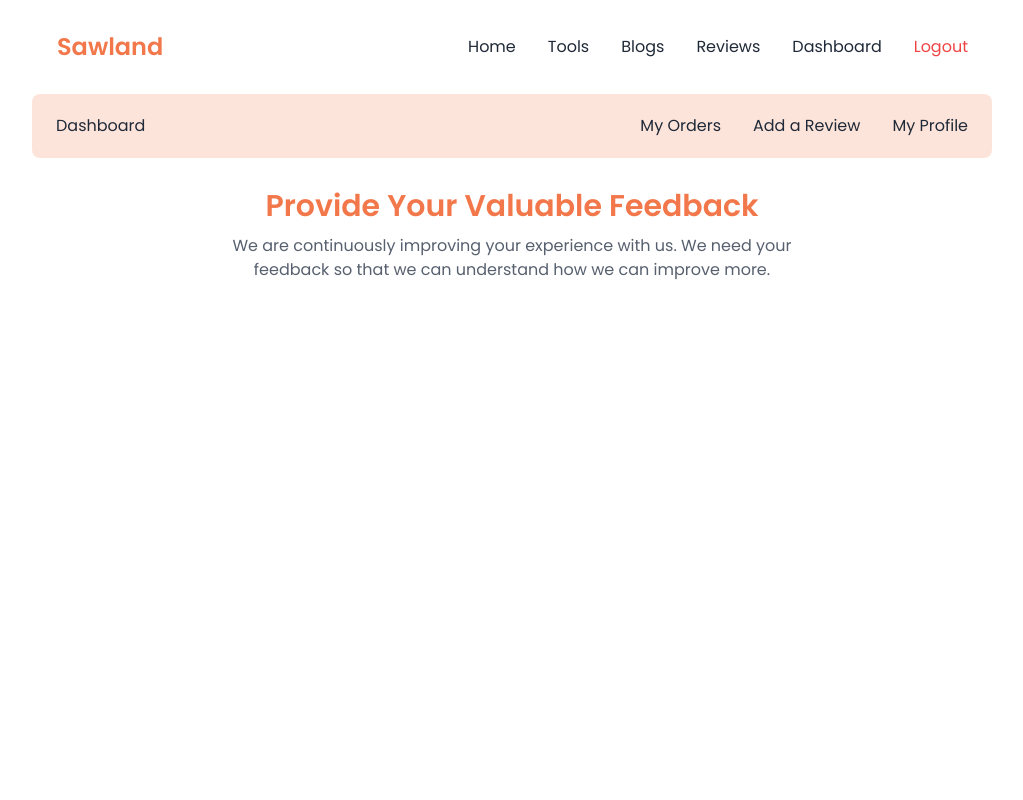
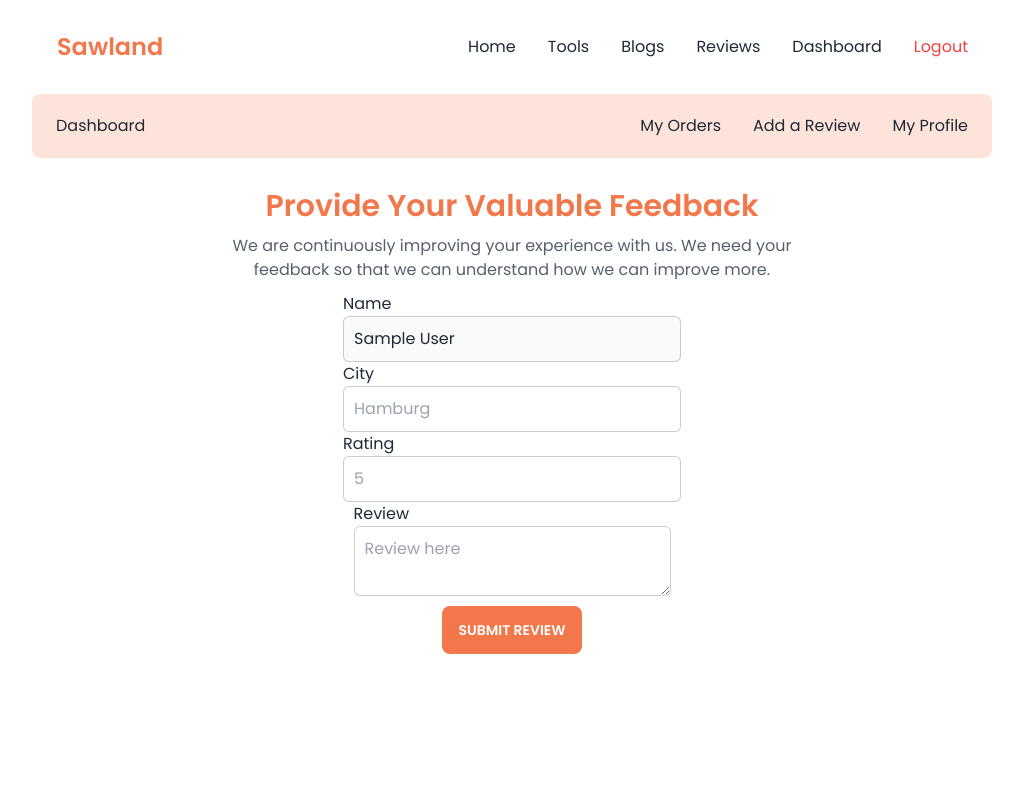
Before and after one commit to zillur-rgb/sawland-client, a React (Create React App) app: page /dashboard/addreview in a window 1280 px wide. Shown: the top 800 px of the page, without its empty margins (128-1151 px from the left). Built offline with nearby package versions, Linux system fonts and the light colour scheme; no server answers; sample sign-in values are in the browser's storage.

Commit message:
Add review

```diff
--- a/src/Components/Dashboard/AddReview.jsx
+++ b/src/Components/Dashboard/AddReview.jsx
@@ -1,6 +1,38 @@
 import React from "react";
+import { useAuthState } from "react-firebase-hooks/auth";
+import { useForm } from "react-hook-form";
+import { toast } from "react-toastify";
+import auth from "../../firebase.init";
+import Loading from "../Shared/Loading";
 
 const AddReview = () => {
+  const [user, loading] = useAuthState(auth);
+  const { register, handleSubmit, reset } = useForm();
+
+  if (loading) {
+    return <Loading />;
+  }
+
+  const onSubmit = (data) => {
+    console.log(data);
+    const newReview = {
+      name: user?.displayName,
+      city: data?.city,
+      review: data?.review,
+      rating: data?.rating,
+    };
+
+    fetch("http://localhost:5000/reviews", {
+      method: "POST",
+      headers: {
+        "content-type": "application/json",
+      },
+      body: JSON.stringify(newReview),
+    })
+      .then((res) => res.json())
+      .then((data) => toast("Your review has been posted"));
+    reset();
+  };
   return (
     <div className="w-3/5 mx-auto my-20 flex flex-col justify-center items-center">
       <h1 className="text-3xl text-main  font-semibold my-10">
@@ -11,7 +43,58 @@ const AddReview = () => {
         feedback so that we can understand how we can improve more.{" "}
       </p>
 
-      <form className="w-full mx-auto flex flex-col justify-center items-center"></form>
+      <form
+        onSubmit={handleSubmit(onSubmit)}
+        className="w-full mx-auto flex flex-col justify-center items-center my-10"
+      >
+        <div className="flex flex-col">
+          <label htmlFor="name">Name</label>
+          <input
+            id="name"
+            className="border border-text border-opacity-30 rounded-md p-10 outline-none focus:border-opacity-100"
+            type="text"
+            disabled
+            value={user?.displayName || ""}
+            placeholder="name"
+          />
+        </div>
+
+        <div className="flex flex-col">
+          <label htmlFor="city">City</label>
+          <input
+            id="city"
+            className="border border-text border-opacity-30 rounded-md p-10 outline-none focus:border-opacity-100"
+            type="text"
+            placeholder="Hamburg"
+            {...register("city", { required: true })}
+          />
+        </div>
+        <div className="flex flex-col">
+          <label htmlFor="rating">Rating</label>
+          <input
+            id="rating"
+            className="border border-text border-opacity-30 rounded-md p-10 outline-none focus:border-opacity-100"
+            type="number"
+            placeholder="5"
+            {...register("rating", { required: true })}
+          />
+        </div>
+        <div className="flex flex-col">
+          <label htmlFor="city">Review</label>
+          <textarea
+            id="city"
+            className="border border-text border-opacity-30 rounded-md p-10 outline-none focus:border-opacity-100"
+            type="text"
+            placeholder="Review here"
+            {...register("review", { required: true })}
+          />
+        </div>
+        <input
+          type="submit"
+          value="Submit Review"
+          className="btn bg-main hover:bg-hover border-none hover:border my-10"
+        />
+      </form>
     </div>
   );
 };
--- a/src/Components/Dashboard/MyProfile.jsx
+++ b/src/Components/Dashboard/MyProfile.jsx
@@ -11,20 +11,24 @@ const MyProfile = () => {
   const { register, handleSubmit } = useForm();
   const { isLoading, data } = useQuery("user", () =>
     fetch(`http://localhost:5000/users/${user?.email}`, {
+      method: "GET",
       headers: {
         authorization: `Bearer ${localStorage.getItem("accessToken")}`,
       },
     }).then((res) => res.json())
   );
-  console.log(data);
+  const [name, setName] = useState(data?.name);
+  const [city, setCity] = useState(data?.city);
+  const [postcode, setPostcode] = useState(data?.postcode);
+  const [country, setCountry] = useState(data?.country);
+  const onSubmit = (data) => {
+    console.log(data);
+  };
 
   if (loading || isLoading) {
     return <Loading />;
   }
 
-  const onSubmit = (data) => {
-    console.log(data);
-  };
   return (
     <div className="w-3/5 mx-auto flex flex-col ">
       <div>
@@ -46,17 +50,17 @@ const MyProfile = () => {
               } border-text border-opacity-30 rounded-md my-10 p-10 outline-none focus:border-opacity-100`}
               {...(update ? "disabled" : "")}
               type="text"
-              value={data?.name || " "}
+              value={name}
+              onChange={({ target }) => setName(target.value)}
               readOnly={update ? false : true}
               placeholder="name"
-              {...register("example")}
             />
           </div>
           <div className="flex flex-col">
             <label htmlFor="email">Email</label>
             <input
               id="email"
-              value={data?.email || ""}
+              value={update ? "" : data?.email}
               className={`${
                 update ? "border" : "border-none"
               } border-text border-opacity-30 rounded-md my-10 p-10 outline-none focus:border-opacity-100`}
--- a/src/Components/Reviews/AllReviews.jsx
+++ b/src/Components/Reviews/AllReviews.jsx
@@ -1,11 +1,24 @@
 import React, { useContext } from "react";
+import { useQuery } from "react-query";
 import ToolsContext from "../../ToolsContext/ToolsContext";
+import Loading from "../Shared/Loading";
 
 const AllReviews = () => {
-  const { reviews } = useContext(ToolsContext);
+  // const { reviews } = useContext(ToolsContext);
+
+  const {
+    data: reviews,
+    isLoading,
+    refetch,
+  } = useQuery("reviews", () =>
+    fetch("http://localhost:5000/reviews").then((res) => res.json())
+  );
+  if (isLoading) {
+    return <Loading />;
+  }
   return (
     <div className="grid grid-cols-1 md:grid-cols-2 gap-50 my-60">
-      {reviews.map((review) => (
+      {reviews?.map((review) => (
         <div
           key={review._id}
           className=" border border-text border-opacity-20 card bg-base-100 shadow-xl"
--- a/src/Components/Reviews/Reviews.jsx
+++ b/src/Components/Reviews/Reviews.jsx
@@ -1,15 +1,24 @@
 import React, { useContext } from "react";
 import ToolsContext from "../../ToolsContext/ToolsContext";
+import { useQuery } from "react-query";
+import Loading from "../Shared/Loading";
 
 const Reviews = () => {
-  const { reviews } = useContext(ToolsContext);
+  // const { reviews } = useContext(ToolsContext);
+  const { data: reviews, isLoading } = useQuery("reviews", () =>
+    fetch("http://localhost:5000/reviews").then((res) => res.json())
+  );
+
+  if (isLoading) {
+    return <Loading />;
+  }
   return (
     <div className="w-3/4 mx-auto my-100">
       <h1 className="text-main font-bold my-60 text-3xl text-center">
         What our clients say?
       </h1>
       <div className="grid grid-cols-2 gap-50 ">
-        {reviews.slice(-3, -1).map((review) => (
+        {reviews?.slice(-2).map((review) => (
           <div
             key={review._id}
             className=" border border-text border-opacity-20 card bg-base-100 shadow-xl"
--- a/src/Pages/Dashboard.jsx
+++ b/src/Pages/Dashboard.jsx
@@ -7,7 +7,6 @@ import useAdmin from "../hooks/useAdmin";
 
 const Dashboard = () => {
   const [user, loading] = useAuthState(auth);
-  console.log(user);
   const [admin] = useAdmin(user);
   if (loading) {
     return <Loading />;
--- a/src/ToolsContext/ToolsContext.js
+++ b/src/ToolsContext/ToolsContext.js
@@ -1,9 +1,11 @@
 import { createContext, useEffect, useState } from "react";
+import { useQuery } from "react-query";
+import Loading from "../Components/Shared/Loading";
 
 const ToolsContext = createContext();
 export function ToolsProvider({ children }) {
   const [tools, setTools] = useState([]);
-  const [reviews, setReviews] = useState([]);
+  // const [reviews, setReviews] = useState([]);
   const [users, setUsers] = useState([]);
   // console.log(reviews);
   // console.log(tools);
@@ -12,11 +14,11 @@ export function ToolsProvider({ children }) {
       .then((res) => res.json())
       .then((data) => setTools(...tools, data));
   }, []);
-  useEffect(() => {
-    fetch("http://localhost:5000/reviews")
-      .then((res) => res.json())
-      .then((data) => setReviews(...reviews, data));
-  }, []);
+  // useEffect(() => {
+  //   fetch("http://localhost:5000/reviews")
+  //     .then((res) => res.json())
+  //     .then((data) => setReviews(...reviews, data));
+  // }, []);
 
   useEffect(() => {
     fetch("http://localhost:5000/users")
@@ -24,15 +26,27 @@ export function ToolsProvider({ children }) {
       .then((data) => setUsers(...users, data));
   }, []);
 
+  // const {
+  //   data: reviews,
+  //   isLoading,
+  //   refetch,
+  // } = useQuery(() =>
+  //   fetch("http://localhost:5000/reviews").then((res) => res.json())
+  // );
+
+  // console.log(reviews);
+
   return (
     <ToolsContext.Provider
       value={{
         tools,
         setTools,
-        reviews,
-        setReviews,
+        // reviews,
+        // setReviews,
         users,
         setUsers,
+        // isLoading,
+        // refetch,
       }}
     >
       {children}
```
